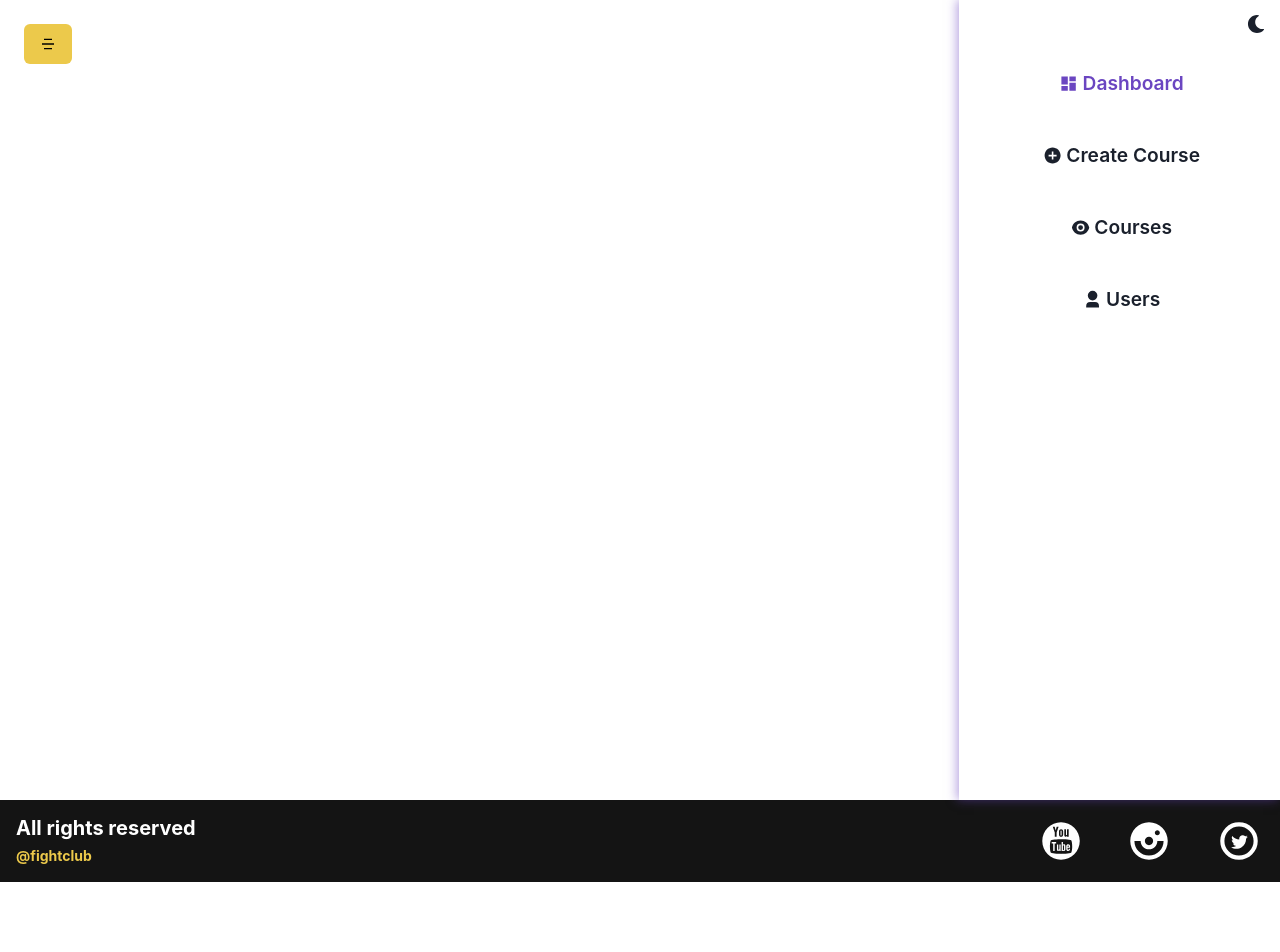
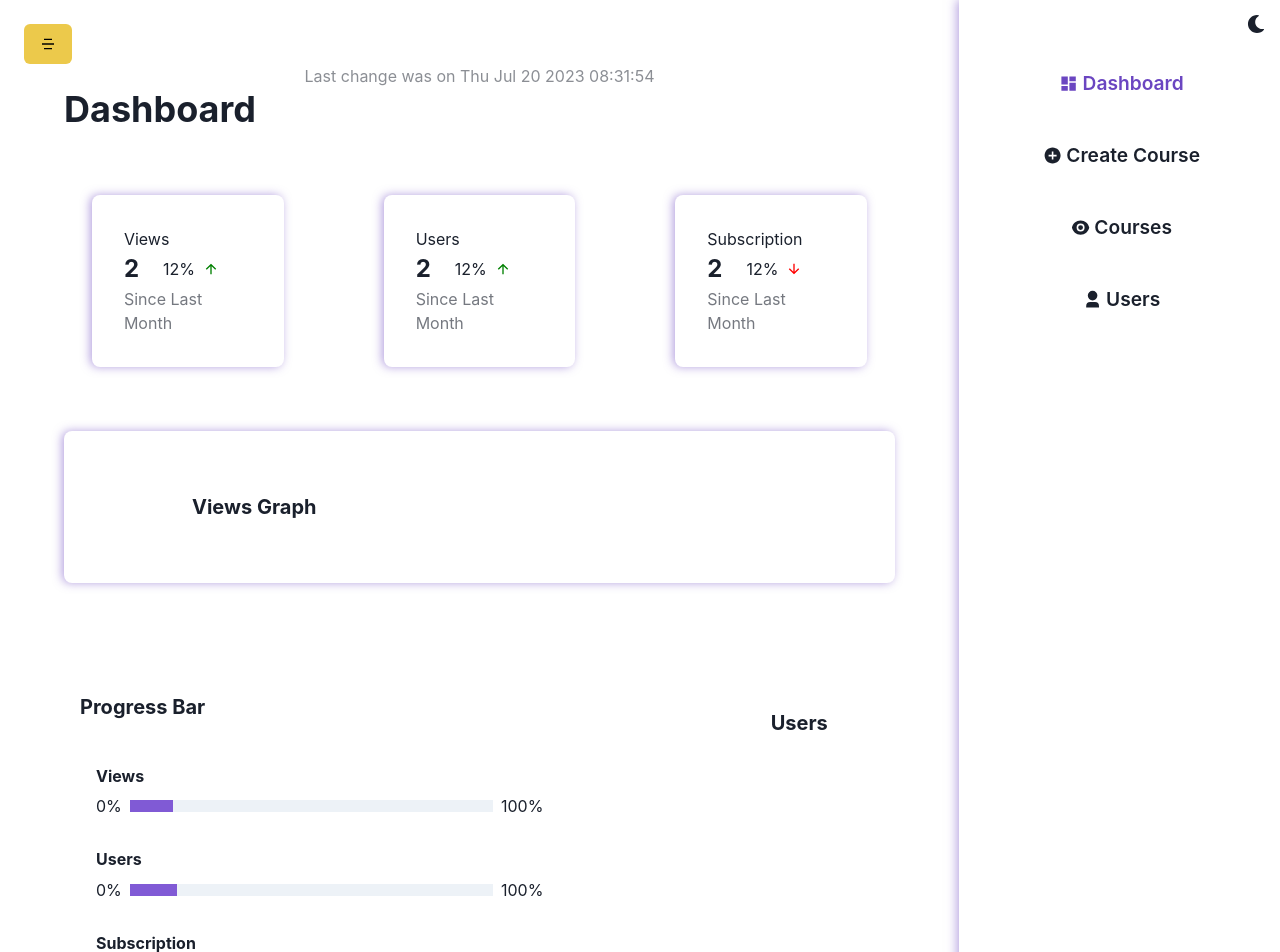
Before and after one commit to khanrazadev/fightclub, a React (Create React App) app: page /admin/dashboard in a window 1280 px wide. Shown: the top 952 px of the page. Before the commit the page ends 882 px from the top, so only its background shows below. Built offline with nearby package versions, Linux system fonts and the light colour scheme.

Commit message:
Added Dashboard content -Progress bar -DataBox

```diff
--- a/src/component/Admin/Dashboard/Dashboard.jsx
+++ b/src/component/Admin/Dashboard/Dashboard.jsx
@@ -1,7 +1,16 @@
 import React from 'react';
-import { Box, Grid } from '@chakra-ui/react';
+import {
+  Box,
+  Grid,
+  HStack,
+  Heading,
+  Progress,
+  Stack,
+  Text,
+} from '@chakra-ui/react';
 import Sidebar from '../Sidebar';
 import cursor from '../../../assets/images/cursor.png';
+import { RiArrowDownLine, RiArrowUpLine } from 'react-icons/ri';
 const Dashboard = () => {
   return (
     <Grid
@@ -9,10 +18,112 @@
       templateColumns={['1fr', '5fr 1fr']}
       css={{ cursor: `url(${cursor}), default` }}
     >
-      <Box></Box>
+      <Box boxSizing="border-box" py="16" px={['4', '0']}>
+        <Text
+          textAlign={'center'}
+          opacity={0.5}
+          children={`Last change was on ${String(new Date()).split('G')[0]}`}
+        />
+        <Heading
+          children="Dashboard"
+          ml={['0', '16']}
+          mb="16"
+          textAlign={['center', 'left']}
+        />
+
+        <Stack
+          direction={['column', 'row']}
+          minH="24"
+          justifyContent={'space-evenly'}
+        >
+          <DataBox title="Views" qty={2} qtyPercentage={'12'} profit={true} />
+          <DataBox title="Users" qty={2} qtyPercentage={'12'} profit={true} />
+          <DataBox
+            title="Subscription"
+            qty={2}
+            qtyPercentage={'12'}
+            profit={false}
+          />
+        </Stack>
+
+        <Box
+          m={['0', '16']}
+          borderRadius="lg"
+          p={['0', '16']}
+          mt={['4', '16']}
+          boxShadow={'-2px 0 10px rgba(107,70,193,0.5)'}
+        >
+          <Heading
+            textAlign={['center', 'left']}
+            size="md"
+            children="Views Graph"
+            pt={['8', '0']}
+            ml={['0', '16']}
+          />
+        </Box>
+        {/* Line Graph here */}
+
+        <Grid templateColumns={['1fr', '2fr 1fr']}>
+          <Box p="4">
+            <Heading
+              textAlign={['center', 'left']}
+              size="md"
+              children="Progress Bar"
+              my="8"
+              ml={['0', '16']}
+            />
+
+            <Box>
+              <BarData profit={true} title="Views" value={12} />
+              <BarData profit={true} title="Users" value={13} />
+              <BarData profit={false} title="Subscription" value={14} />
+            </Box>
+          </Box>
+
+          <Box p={['0', '16']} boxSizing="border-box" py="4">
+            <Heading textAlign={'center'} size="md" mb="4" children="Users" />
+          </Box>
+        </Grid>
+      </Box>
       <Sidebar />
     </Grid>
   );
 };
 
+const BarData = ({ title, value, profit }) => (
+  <Box py="4" px={['0', '20']}>
+    <Heading size="sm" children={title} mb="2" />
+
+    <HStack w="full" alignItems={'center'}>
+      <Text children={profit ? '0%' : `-${value}%`} />
+
+      <Progress w="full" value={profit ? value : 0} colorScheme="purple" />
+      <Text children={`${value > 100 ? value : 100}%`} />
+    </HStack>
+  </Box>
+);
+const DataBox = ({ title, qty, qtyPercentage, profit }) => (
+  <Box
+    w={['full', '20%']}
+    boxShadow={'-2px 0 10px rgba(107,70,193,0.5)'}
+    p="8"
+    borderRadius={'lg'}
+  >
+    <Text children={title} />
+
+    <HStack spacing={'6'}>
+      <Text fontSize={'2xl'} fontWeight="bold" children={qty} />
+
+      <HStack>
+        <Text children={`${qtyPercentage}%`} />
+        {profit ? (
+          <RiArrowUpLine color="green" />
+        ) : (
+          <RiArrowDownLine color="red" />
+        )}
+      </HStack>
+    </HStack>
+    <Text opacity={0.6} children={'Since Last Month'} />
+  </Box>
+);
 export default Dashboard;
```
